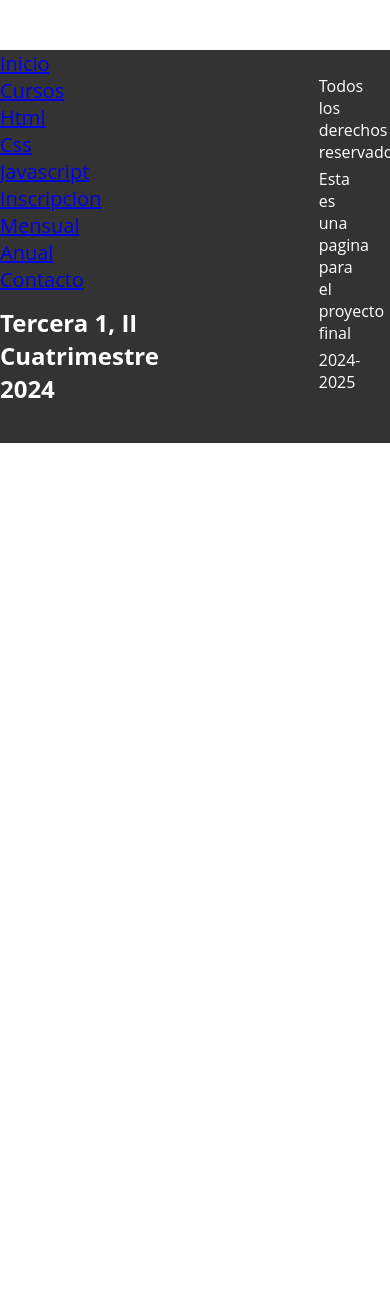
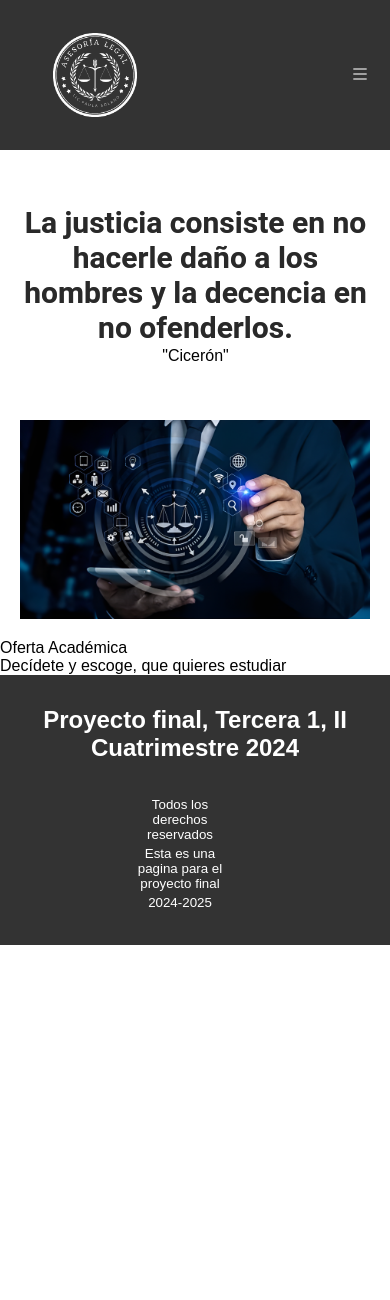
Before and after one commit to cesarcarrion16/Proyecto-Tercera-1, a PHP site: page / in a window 390 px wide; the page is wider, and only the part inside the window is pictured. Shown: the top 1300 px of that part. Before the commit the page ends 443 px from the top of that part, so only its background shows below. Run offline with PHP 8.4, Linux system fonts and the light colour scheme.

Commit message:
Hamburger Icon

```diff
--- a/Styles/main.css
+++ b/Styles/main.css
@@ -2,31 +2,154 @@
 	margin: 0;
 	padding: 0;
 	box-sizing: border-box;
-    font-family: "Open Sans";
+	font-family: 'Open Sans';
+	font-family: sans-serif;
 }
 
-nav{
-    max-width: 900px;
-    margin: auto;
+header {
+	width: 100%;
+	height: 150px;
+	display: flex;
+	align-items: center;
+	justify-content: space-between;
+	padding: 2rem;
 	background-color: #333;
-    font-size: 20px;
-    margin-top: 50px;
+	background-size: cover;
+	padding-left: 150px;
+	padding-right: 190px;
+	;
+}
+
+.logo {
+	max-width: 10rem;
+}
+
+.nav-list {
+    display: flex;
+    align-items: center;
+    justify-content: space-between;
+    padding: 30px;
+	max-width: 500px;
+	width: 35rem;
+	height: auto;
+}
+
+.nav-list a {
+    font-family: sans-serif;
+    font-size: 15px;
+    text-decoration: none;
+    color: #fff;
+}
+
+.nav-list li {
+    position: relative;
+    list-style: none;
+    padding: 5px 0;
+}
+
+.nav-list li::after,
+.nav-list li::before {
+    content: "";
+    position: absolute;
+    width: 0;
+    height: 2px;
+    background-color: #fff;
+    transition: all 0.6s ease-in-out;
+}
+
+.nav-list li::after {
+    top: 0;
+    right: 0;
+    transform-origin: right;
+
+}
+
+.nav-list li::before {
+    left: 0;
+    bottom: 0;
+    transform-origin: left;
+}
+
+.nav-list li:hover::after,
+.nav-list li:hover::before {
+    width: 100%;
 }
 
 
-footer{
+.abrir-menu,
+.cerrar-menu {
+	display: none;
+}
+
+body {
+	height: 1500px;
+
+}
+
+.titulo {
+	width: 100%;
+	height: 100px;
+	display: flex;
+	flex-direction: column;
+	align-items: center;
+	justify-content: center;
+	margin-top: 10px;
+	margin-bottom: 50px;
+
+}
+
+.titulo-title {
+	width: 80%;
+	text-align: center;
+	color: #292929;
+	text-shadow: 0px 0px 0px rgba(0, 0, 0, 0.3);
+	font-family: "Roboto", Sans-serif;
+	font-size: 36px;
+	font-weight: 700;
+	padding-top: 50px;
+	padding-bottom: 1REM;
+}
+
+.titulo-desc p {
+	width: 100%;
+	display: flex;
+	flex-direction: column;
+	justify-content: center;
+	align-items: center;
+	width: auto;
+	font-size: 15px;
+	font-weight: 700;
+	font-family: "Roboto", Sans-serif;
+	text-align: center;
+	padding-bottom: 20px;
+}
+
+.main-img {
+	display: flex;
+	align-items: center;
+	justify-content: center;
+	padding: 20px;
+}
+
+.main-img img {
+	width: 80%;
+	height: 80%;
+}
+
+
+/* Region footer*/
+
+footer {
 	background: #333;
 	color: white;
 	width: 100%;
-    height: 150px;
+	height: 170px;
 	display: flex;
 	flex-direction: row;
-    padding-bottom: 25px;
+	padding-bottom: 10px;
 }
 
-
-
-.footer-izquierda{
+.footer-izquierda {
 	/* background: #ebdfdf; */
 	width: 50%;
 	height: 100%;
@@ -37,23 +160,152 @@ footer{
 
 }
 
-.footer-derecha{
+.footer-derecha {
 	width: 50%;
 	height: 100%;
 	display: flex;
 	flex-direction: column;
 	align-items: flex-end;
 	justify-content: flex-end;
-    padding-right:30px;
+	padding-right: 30px;
 	padding-bottom: 25px;
 }
-.footer-derecha p{
+
+.footer-derecha p {
 	width: 25%;
 	padding-top: 5px;
 	text-align: justify;
 }
 
-.ing-ind{
+/* end Region "Footer"*/
+
+@media screen and (max-width: 1025px) {
+
+	header {
+		display: flex;
+		justify-content: space-between;
+		align-items: center;
+		padding: 0 20px;
+	}
+
+	.logo {
+		width: 150px; /* Ajusta el tamaño del logo según sea necesario */
+	}
+
+	/* Menu Styles */
+	.abrir-menu,
+	.cerrar-menu {
+		display: block;
+		border: 0;
+		font-size: 1.25rem;
+		background-color: transparent;
+		cursor: pointer;
+	}
+
+	.abrir-menu {
+		color: #ececec;
+	}
+
+	.cerrar-menu {
+		color: #ececec;
+	}
+
+	.nav {
+		opacity: 0;
+		visibility: hidden;
+		display: flex;
+		flex-direction: column;
+		align-items: flex-end;
+		gap: 1rem;
+		position: absolute;
+		top: 0;
+		right: 0;
+		bottom: 0;
+		background-color: #020127;
+		padding: 3rem;
+		box-shadow: 0 0 0 100vmax rgba(0, 0, 0, 0.5);
+		transition: opacity 0.3s ease, visibility 0.3s ease;
+		width: 15rem;
+	}
+
+	.visible {
+		opacity: 1;
+		visibility: visible;
+	}
+
+	.nav-list {
+		flex-direction: column;
+		align-items: flex-end;
+	}
+
+	.nav-list li a {
+		color: #ececec;
+	}
+
+	/* Additional Styles */
+	.titulo {
+		width: 90%;
+		height: auto;
+		display: flex;
+		flex-direction: column;
+		align-items: center;
+		justify-content: center;
+		margin-top: 5px;
+		margin-bottom: 35px;
+		margin-left: 20px;
+	}
+
+	.titulo-title {
+		width: auto;
+		text-align: center;
+		color: #292929;
+		text-shadow: 0px 0px 0px rgba(0, 0, 0, 0.3);
+		font-family: "Roboto", Sans-serif;
+		font-size: 30px;
+		font-weight: 700;
+		padding-bottom: 2px;
+	}
+
+	.titulo-desc p {
+		display: flex;
+		flex-direction: column;
+		justify-content: center;
+		align-items: center;
+		width: auto;
+		font-size: 15px;
+		font-weight: 700;
+		font-family: "Roboto", Sans-serif;
+		text-align: center;
+		padding-bottom: 10px;
+	}
+
+	.main-img img {
 		width: 100%;
-    height: 1000px;
 	}
+
+	/* Footer Styles */
+	footer {
+		flex-direction: column;
+		height: 270px;
+	}
+
+	.footer-izquierda {
+		width: 100%;
+		font-size: 12pt;
+		text-align: center;
+		align-items: center;
+		justify-content: center;
+	}
+
+	.footer-derecha {
+		width: 100%;
+		align-items: center;
+		justify-content: center;
+		font-size: 10pt;
+	}
+
+	.footer-derecha p {
+		padding-top: 4px;
+		text-align: center;
+	}
+}
--- a/index.php
+++ b/index.php
@@ -1,3 +1,24 @@
-<?php require_once "./parte_superior.php"?>
+<?php require_once "./parte_superior.php" ?>
 
-<?php require_once "./parte_Inferior.php"?>
+<div class="titulo">
+    <p class="titulo-title">La justicia consiste en no hacerle daño a los hombres y la decencia en no ofenderlos.</p>
+    <p class="titulo-desc">"Cicerón"</p>
+
+</div>
+<body>
+    <div class="main-img">
+        <img src="./img/mid-img.png" alt="">
+    </div>
+    <div class = "main-accordion-container"></div>
+
+    <div class ="mid-info">
+            <p class="mid-info-title">Oferta Académica</p>
+            <p class="mid-info-desc">Decídete y escoge, que quieres estudiar</p>
+        </div>
+
+    <div class = "card-list"></div>
+
+</body>
+
+
+<?php require_once "./parte_Inferior.php" ?>
--- a/parte_inferior.php
+++ b/parte_inferior.php
@@ -1,7 +1,8 @@
+
 
 <footer>
     <div class="footer-izquierda">
-        <h2>Tercera 1, II Cuatrimestre 2024</h2>
+        <h2>Proyecto final, Tercera 1, II Cuatrimestre 2024</h2>
     </div>
     <div class="footer-derecha">
         <p>Todos los derechos reservados</p>
@@ -9,9 +10,3 @@
         <p>2024-2025</p>
     </div>
 </footer>
-
-
-
-<script src="./script/hamburger-icon.js"></script>
-<script src="./script/accordion.js"></script>
-<script src="./script/cards.js"></script>
--- a/parte_superior.php
+++ b/parte_superior.php
@@ -1,39 +1,31 @@
 <!DOCTYPE html>
-<html lang="English">
+<html lang="en">
 
 <head>
     <meta charset="utf-8">
-    <meta name="Proyecto de Tecera 1" content="widht=device-width, inicial-scale=1.0">
+    <meta name="viewport" content="width=device-width, initial-scale=1.0">
     <title>Menu Desplegable</title>
+    <link rel="stylesheet" href="https://cdn.jsdelivr.net/npm/bootstrap-icons@1.11.3/font/bootstrap-icons.min.css">
     <link rel="stylesheet" href="./styles/main.css">
 </head>
 
 <body>
-    <nav>
-        <ul class="menu-horizontal">
-            <li><a href="#">Inicio</a></li>
-            <li>
-                <a href="#">Cursos</a>
+    <header>
+        <img class="logo" src="./img/Logo.png" alt="">
+        <button id="abrir" class="abrir-menu"><i class="bi bi-list"></i></button>
+        <nav class="nav" id="nav">
+            <button id="cerrar" class="cerrar-menu"><i class="bi bi-x-lg"></i></button>
+            <ul class="nav-list">
+                <li><a href="#">Inicio</a></li>
+                <li><a href="#">¿Quienes somos?</a></li>
+                <li><a href="#">Servicios</a></li>
+                <li><a href="#">¿Que hacemos?</a></li>
+                <li><a href="#">Contacto</a></li>
+            </ul>
+        </nav>
+    </header>
 
-                <ul class="menu-vertical">
-                    <li><a href="#">Html</a></li>
-                    <li><a href="#">Css</a></li>
-                    <li><a href="#">Javascript</a></li>
-                </ul>
-
-            </li>
-            <li>
-                <a href="#">Inscripcion</a>
-                <ul class="menu-vertical">
-                    <li><a href="#">Mensual</a></li>
-                    <li><a href="#">Anual</a></li>
-                </ul>
-            </li>
-            <li><a href="#">Contacto</a></li>
-        </ul>
-
-    </nav>
-
+    <script src="./script/hamburger-icon.js"></script>
 </body>
 
 </html>
--- /dev/null
+++ b/script/hamburger-icon.js
@@ -0,0 +1,14 @@
+
+console.log("Hamburger Icon Cargado");
+
+const nav = document.querySelector("#nav");
+const abrir = document.querySelector("#abrir");
+const cerrar = document.querySelector("#cerrar");
+
+abrir.addEventListener('click', () => {
+    nav.classList.add('visible');
+});
+
+cerrar.addEventListener('click', () => {
+    nav.classList.remove('visible');
+});
```
Also changed, not shown: img/fondo.jpg (added), img/logo.png (added), img/mid-img.png (added). Lines whose indentation alone changed are shown as unchanged.
